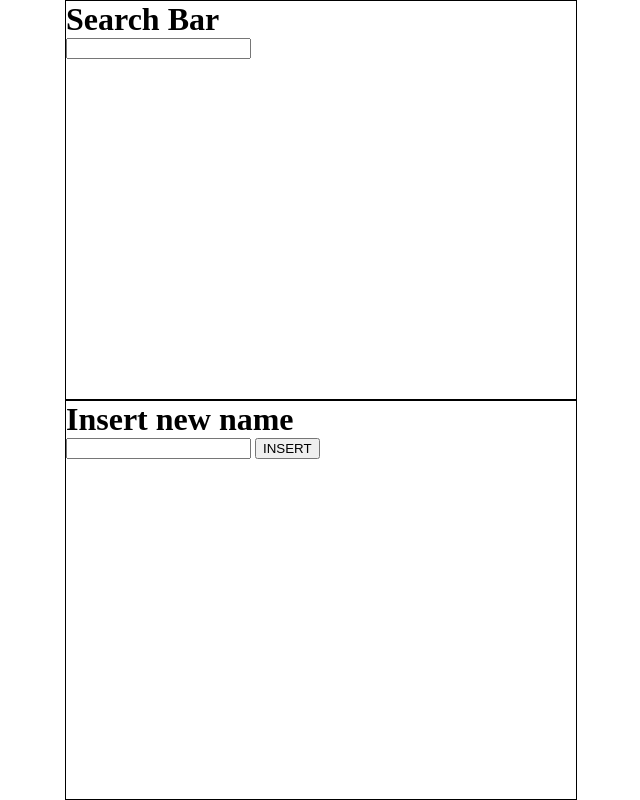
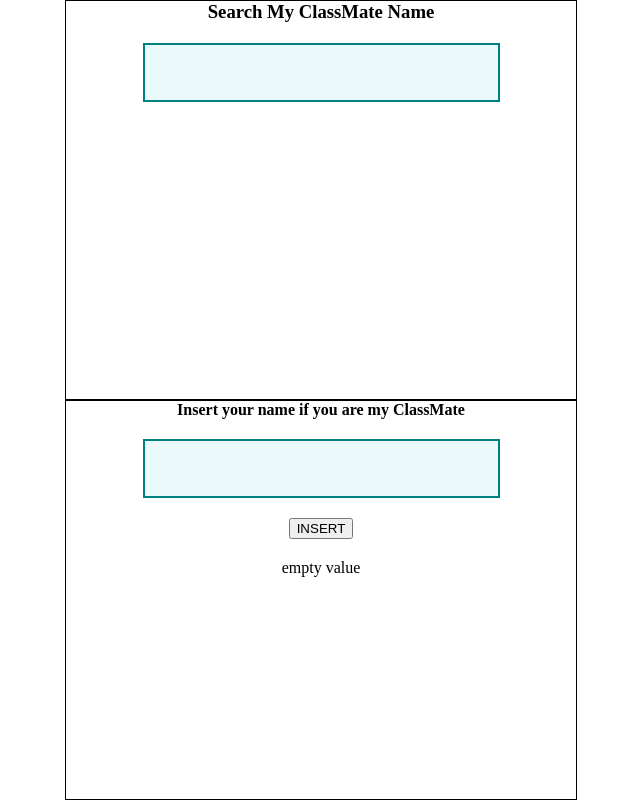
Before and after one commit to saurabh221402/JS-BEGINNER-10, a plain HTML site: page index.html in a window 1280 px wide. Both pictures are taken after a click on the button "INSERT". Shown: the whole page, without its empty margins (319-959 px from the left). Drawn offline with Linux system fonts and the light colour scheme.

Commit message:
add new data

```diff
--- a/index.html
+++ b/index.html
@@ -8,17 +8,20 @@
 </head>
 <body>
     <div id="fun1">
-        <h1>Search Bar </h1>
+        <h3>Search My ClassMate Name </h3>
         <input type="text" id="search" oninput="main()">
         <div id="search_id">
 
         </div>
     </div>
-    <div id="fun1">
-        <h1>Insert new name </h1>
+    <div id="fun2">
+        <h4>Insert your name if you are my ClassMate </h4>
         <input type="text" id="in">
         <button onclick="insert_new()">INSERT</button>
+        <span id="mess"></span>
     </div>
+
+    <div id="list_box"></div>
     <script src="trie.js"></script>
 </body>
 </html>
--- a/trie.css
+++ b/trie.css
@@ -3,9 +3,32 @@
     margin: 0 auto;
     box-sizing: border-box;
 }
+input{
+    padding: 20px;
+    width: 70%;
+    border:2px solid teal;
+    margin: 20px auto;
+    background-color:#eafafb;
+}
 #fun1
 {
     border: 1px solid black;
     width: 40%;
+    min-width: 300px;
     height: 400px;
+    display: flex;
+    flex-direction: column;
+
 }
+#fun2{
+    border: 1px solid black;
+    width: 40%;
+    min-width: 300px;
+    height: 400px;
+    display: flex;
+    flex-direction: column;
+}
+#mess
+{
+    margin-top: 20px;
+}
--- a/trie.js
+++ b/trie.js
@@ -32,7 +32,10 @@ let root = new TN();
 let words;
 function initialise()
 {
-    words = ["saurabh", "saurya", "ravi", "ravikishan", "rahul", "suryansh"];
+    words = ["saurabh","sunny","suryansh","aparana","aporva","shivam","shivani","shivansh","tanish","jagdish","sauurabhp",
+    "sakshi","prince","abhishek","rachit","prakhar","prakash","paras","avantika","sarthak","rahul","sanchit",
+    "saurya", "ravi", "ravikishan", "rahul", "lavnesh","mehul","ankit","avinash","kunal","mayank","samyak","ankita","siya","rajni","rajnish"
+    ,"pranjal","nancy","satyam","astha","pragati","anim","aayush","adarsh","aman","amit","aryan","deepak","kartik","kartikey"];
     for (let x of words) insert(root, x);
 }
 initialise();
@@ -40,9 +43,16 @@ function insert_new()
 {
     let val=document.getElementById("in").value;
 
-    if(val==="")return console.log("empty");
-   // console.log(val);
+    if(val===""){document.getElementById("mess").innerHTML="empty value";}
+    else{
     insert(root,val);
+    document.getElementById("mess").innerHTML="name insert";
+    }
+    saveData();
+    document.getElementById("in").value="";
+    setTimeout(()=>{
+        document.getElementById("mess").innerHTML="";
+    },3000);
 }
 function main() {
     let qur = document.getElementById("search").value;
@@ -62,4 +72,10 @@ function main() {
         }
        // console.log("");
     }
+
 }
+
+//storing locally
+function saveData() {
+    localStorage.setItem("rootData", JSON.stringify(root));
+}
```
